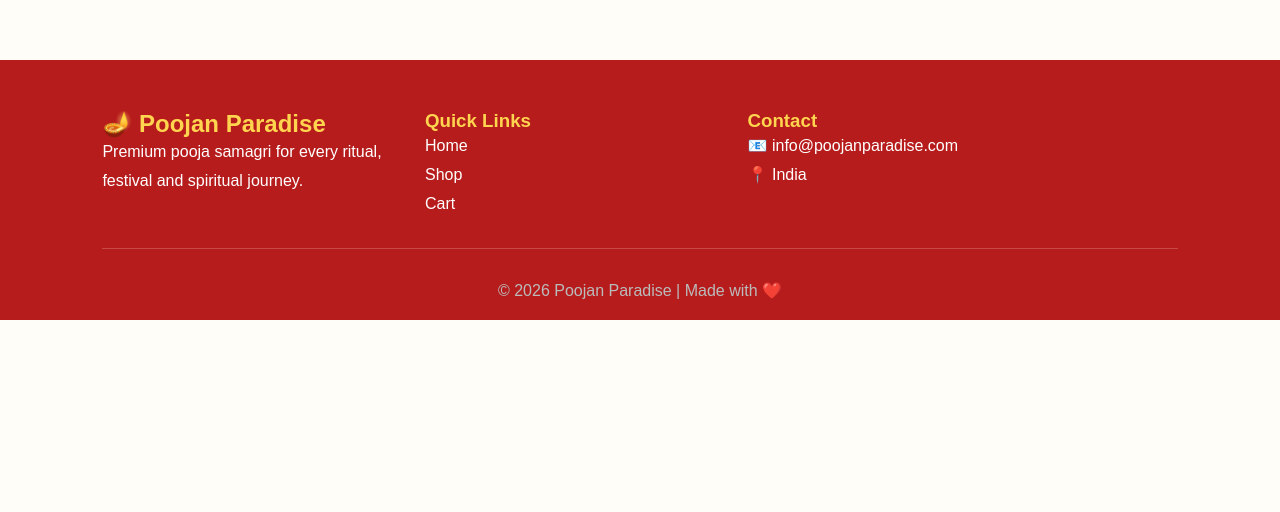
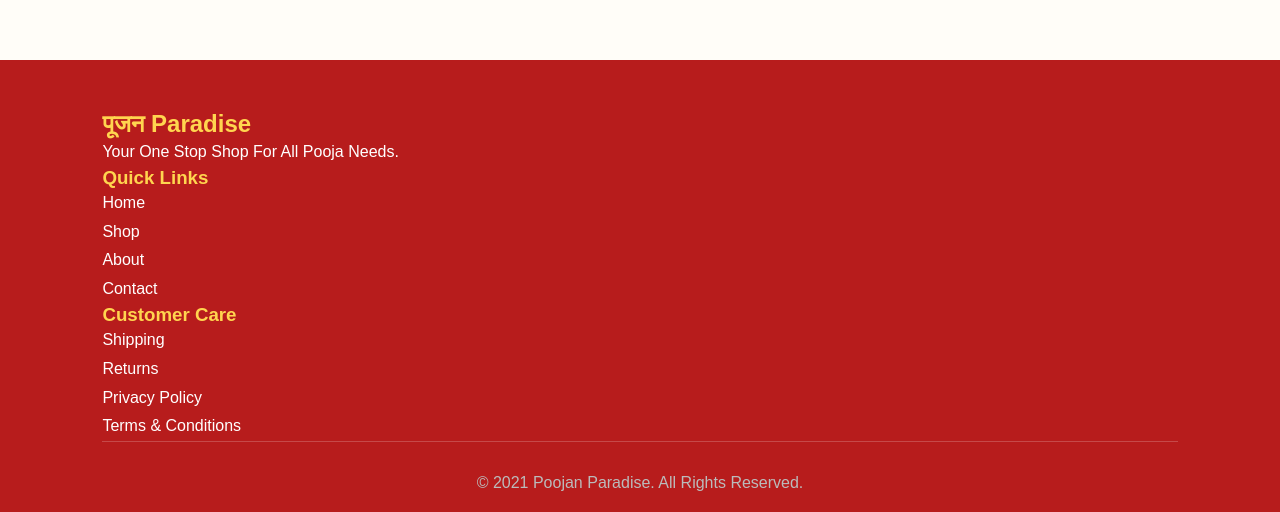
Before and after one commit to dagarjaat1313-dev/poojan-paradise-, a React (Vite) app: page /cart in a window 1280 px wide. Shown: the part 924-1436 px from the top of the page. Before the commit the page ends 1244 px from the top, so only its background shows below. Built offline with nearby package versions, Linux system fonts and the light colour scheme.

Commit message:
Update Footer.jsx

```diff
--- a/src/components/Footer.jsx
+++ b/src/components/Footer.jsx
@@ -4,35 +4,35 @@ export default function Footer() {
   return (
     <footer className="footer">
 
-      <div className="footer-box">
+      <div className="footer-top">
 
-        <h2>🪔 Poojan Paradise</h2>
+        <div>
+          <h2>पूजन Paradise</h2>
           <p>
-          Premium pooja samagri for every ritual,
-          festival and spiritual journey.
+            Your One Stop Shop For All Pooja Needs.
           </p>
-
         </div>
 
-      <div className="footer-box">
-
+        <div>
           <h3>Quick Links</h3>
           <p>Home</p>
           <p>Shop</p>
-        <p>Cart</p>
-
+          <p>About</p>
+          <p>Contact</p>
         </div>
 
-      <div className="footer-box">
-
-        <h3>Contact</h3>
-        <p>📧 info@poojanparadise.com</p>
-        <p>📍 India</p>
+        <div>
+          <h3>Customer Care</h3>
+          <p>Shipping</p>
+          <p>Returns</p>
+          <p>Privacy Policy</p>
+          <p>Terms & Conditions</p>
+        </div>
 
       </div>
 
       <div className="footer-bottom">
-        © 2026 Poojan Paradise | Made with ❤️
+        © 2021 Poojan Paradise. All Rights Reserved.
       </div>
 
     </footer>
```
Lines whose indentation alone changed are shown as unchanged.
